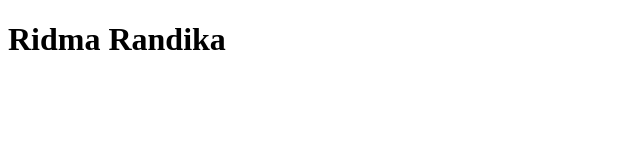
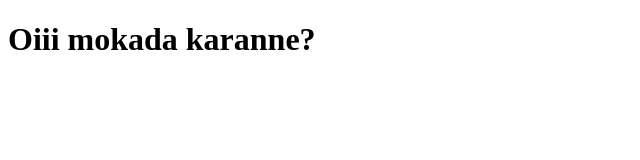
Before and after one commit to RidmaRandika/merge-conflic, a plain HTML site: page index.html in a window 1280 px wide. Shown: the whole page, without its empty margins (0-640 px from the left). Drawn offline with Linux system fonts and the light colour scheme.

Commit message:
Oii message

```diff
--- a/index.html
+++ b/index.html
@@ -7,6 +7,6 @@
     <title>Document</title>
 </head>
 <body>
-    <h1>Ridma Randika</h1>
+    <h1>Oiii mokada karanne?</h1>
 </body>
 </html>
```
